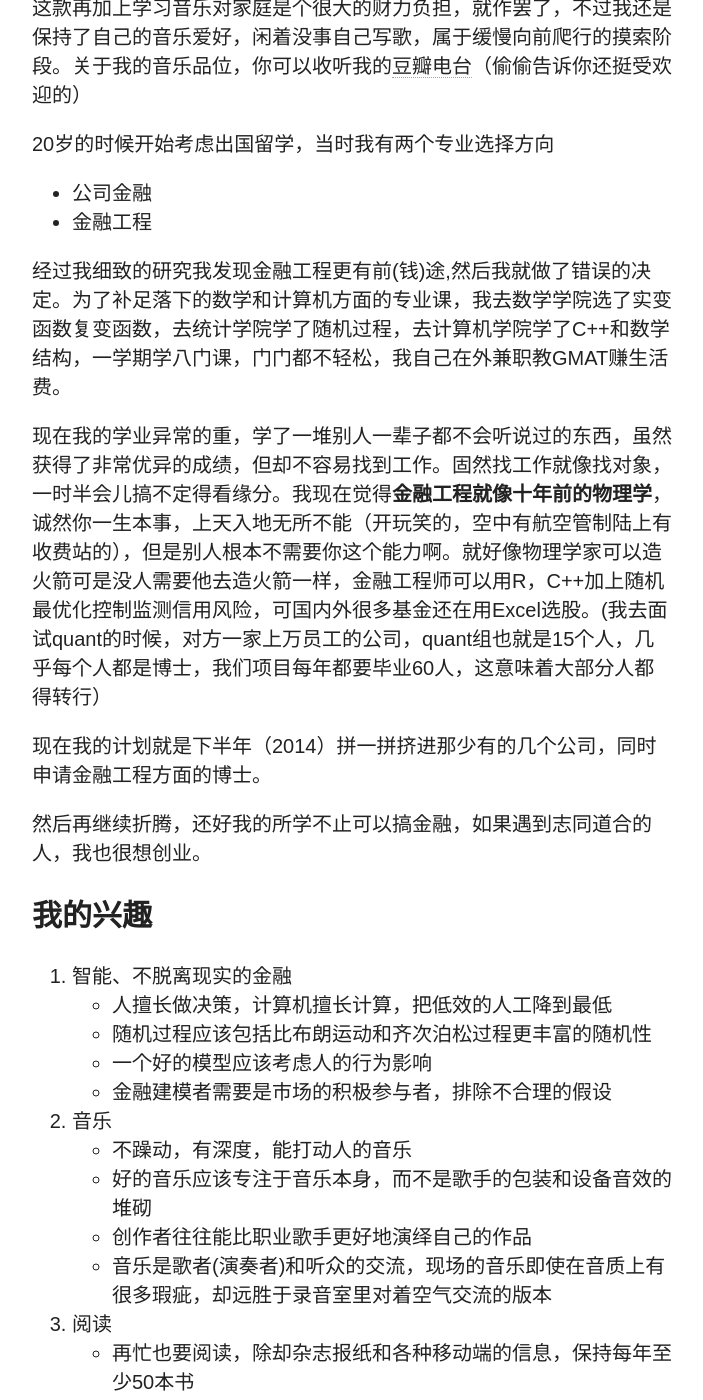
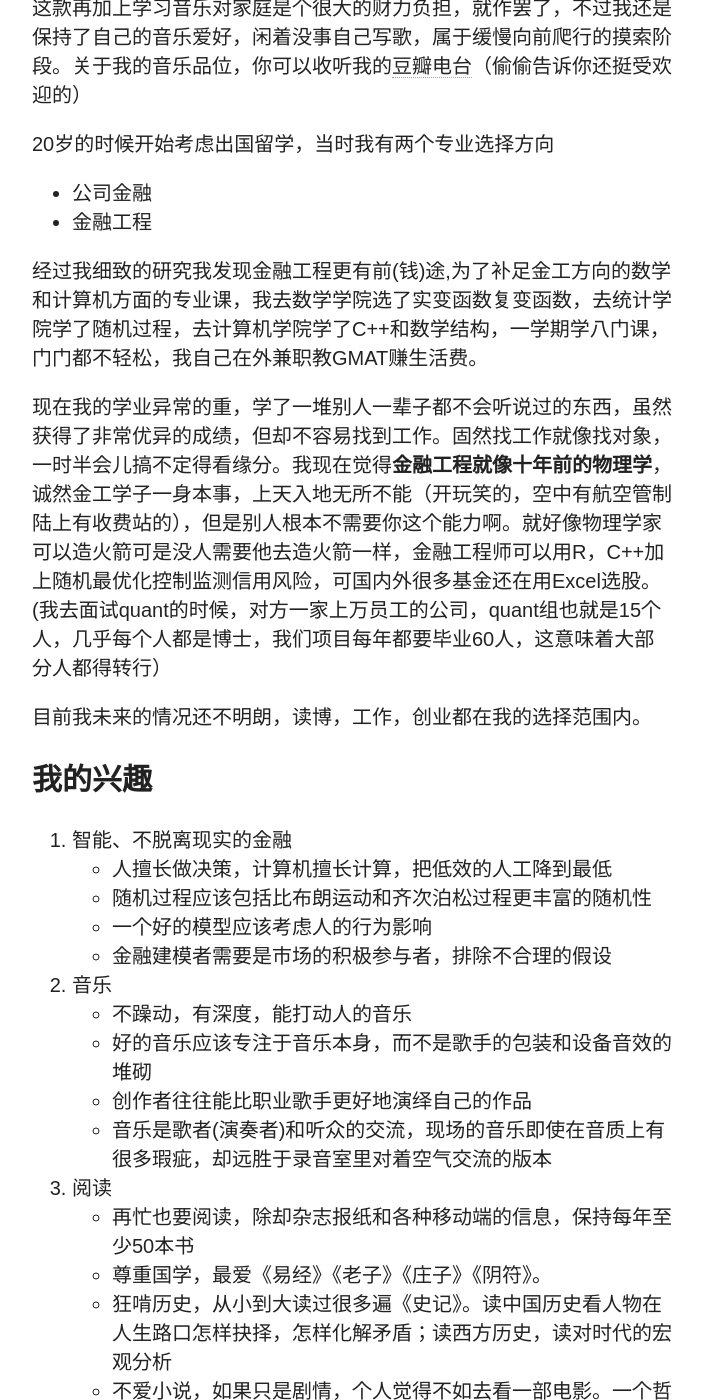
Before and after one commit to Renco/Renco.github.io, a Jekyll site: the page built from about.md, in a window 1280 px wide and 1400 px high, scrolled down 1079 px. Shown: the whole window, without its empty margins (288-991 px from the left). Built offline with Jekyll 4.4.1, drawn with Linux system fonts in a browser that asks for light colours; nearby versions of some CDN libraries; comment, search, counter and statistics services are not loaded; some of the changed lines change nothing that is shown; some of the changed text lies outside the part shown.

Commit message:
random changes

```diff
--- a/_includes/footer.html
+++ b/_includes/footer.html
@@ -1,4 +1,4 @@
-<span>&copy; {{ site.time | date: '%Y' }} {{ site.owner.name }}. Powered by <a href="http://jekyllrb.com">Jekyll</a> using the <a href="http://mademistakes.com/so-simple/">So Simple Theme</a>.</span>
+<span>&copy; {{ site.time | date: '%Y' }} {{ site.owner.name }}. Powered by <a href="http://jekyllrb.com">Jekyll</a> .</span>
 <div class="social-icons">
     <!--{% if site.owner.github %}<a href="http://github.com/{{ site.owner.github }}" title="{{ site.owner.name}} 的 Github" target="_blank"><img border="0" style="height:51px;width:51px;"  src="/assets/github.jpg"></a>{% endif %}
 	-->
--- a/_includes/head.html
+++ b/_includes/head.html
@@ -57,6 +57,8 @@
 <!-- 144x144 (precomposed) for iPad 3rd and 4th generation -->
 <link rel="apple-touch-icon-precomposed" sizes="144x144" href="{{ site.url }}/images/apple-touch-icon-144x144-precomposed.png">
 
+<!--新页面打开链接-->
+<script src="https://gist.github.com/azone/4523641.js"></script>
 
 <script language="javascript">
 <!--在新页面打开超链接-->
--- a/about.md
+++ b/about.md
@@ -20,13 +20,11 @@
 * 公司金融
 * 金融工程
 
-经过我细致的研究我发现金融工程更有前(钱)途,然后我就做了错误的决定。为了补足落下的数学和计算机方面的专业课，我去数学学院选了实变函数复变函数，去统计学院学了随机过程，去计算机学院学了C++和数学结构，一学期学八门课，门门都不轻松，我自己在外兼职教GMAT赚生活费。
+经过我细致的研究我发现金融工程更有前(钱)途,为了补足金工方向的数学和计算机方面的专业课，我去数学学院选了实变函数复变函数，去统计学院学了随机过程，去计算机学院学了C++和数学结构，一学期学八门课，门门都不轻松，我自己在外兼职教GMAT赚生活费。
 
-现在我的学业异常的重，学了一堆别人一辈子都不会听说过的东西，虽然获得了非常优异的成绩，但却不容易找到工作。固然找工作就像找对象，一时半会儿搞不定得看缘分。我现在觉得**金融工程就像十年前的物理学**，诚然你一生本事，上天入地无所不能（开玩笑的，空中有航空管制陆上有收费站的），但是别人根本不需要你这个能力啊。就好像物理学家可以造火箭可是没人需要他去造火箭一样，金融工程师可以用R，C++加上随机最优化控制监测信用风险，可国内外很多基金还在用Excel选股。(我去面试quant的时候，对方一家上万员工的公司，quant组也就是15个人，几乎每个人都是博士，我们项目每年都要毕业60人，这意味着大部分人都得转行）
+现在我的学业异常的重，学了一堆别人一辈子都不会听说过的东西，虽然获得了非常优异的成绩，但却不容易找到工作。固然找工作就像找对象，一时半会儿搞不定得看缘分。我现在觉得**金融工程就像十年前的物理学**，诚然金工学子一身本事，上天入地无所不能（开玩笑的，空中有航空管制陆上有收费站的），但是别人根本不需要你这个能力啊。就好像物理学家可以造火箭可是没人需要他去造火箭一样，金融工程师可以用R，C++加上随机最优化控制监测信用风险，可国内外很多基金还在用Excel选股。(我去面试quant的时候，对方一家上万员工的公司，quant组也就是15个人，几乎每个人都是博士，我们项目每年都要毕业60人，这意味着大部分人都得转行）
 
-现在我的计划就是下半年（2014）拼一拼挤进那少有的几个公司，同时申请金融工程方面的博士。
-
-然后再继续折腾，还好我的所学不止可以搞金融，如果遇到志同道合的人，我也很想创业。
+目前我未来的情况还不明朗，读博，工作，创业都在我的选择范围内。
 
 ##我的兴趣
 1. 智能、不脱离现实的金融
@@ -43,14 +41,29 @@
 	*  再忙也要阅读，除却杂志报纸和各种移动端的信息，保持每年至少50本书
 	*  尊重国学，最爱《易经》《老子》《庄子》《阴符》。
 	*  狂啃历史，从小到大读过很多遍《史记》。读中国历史看人物在人生路口怎样抉择，怎样化解矛盾；读西方历史，读对时代的宏观分析
-	*  不爱小说，如果只是剧情，不如去看一部电影。一个哲学家的思辨，一个心理学家对人性的深刻洞悉，一个经济学家对复杂现象的直观解释，往往更吸引我
+	*  不爱小说，如果只是剧情，个人觉得不如去看一部电影。一个哲学家的思辨，一个心理学家对人性的深刻洞悉，一个经济学家对复杂现象的直观解释，往往更吸引我
 	*  喜欢丰富的感情佐以丰富的修辞，喜欢楚歌唐诗和宋词
 4. 互联网
-	* MOOC(大型开放式网络课程）正在改变人的生活，斯坦福，麻省理工是其中的领头羊，Coursera和可汗学院不停尝试和完善这种新的教育方式
+	* MOOC(大型开放式网络课程）正在改变人的生活，[斯坦福](http://online.stanford.edu/)，[麻省理工](http://ocw.mit.edu/index.htm)是其中的领头羊，[Coursera](https://www.coursera.org/)和[可汗学院](https://www.khanacademy.org/)不停尝试和完善这种新的教育方式
 	* 互联网打破了空间上的距离阻隔，但却使得线下的交流变得越来越少越不必要。什么时候反其道而行之，互联网帮助人们建立线下的联系，把志趣相投的人聚合在一起？
 	* 把后台交给别人去做，让开发者更加专注前台的浏览体验和产品的内容
 
 
 ##学历
-* 2013 - 至今 波士顿大学管理学院数理金融硕士  _美国 波士顿_
+* 2013 - 至今 波士顿大学管理学院[数理金融硕士](http://smgworld.bu.edu/gpo/msmf/)  _美国 波士顿_
 * 2009 - 2013 西南财经大学经济与管理国际化创新人才班 金融经济双学位 _中国 成都_
+
+
+##联系我
+
+我的主要邮箱是rencochy@live.cn，这是联系我最好的方式
+
+如果是职业导向的咨询，你可以看看我的[LinkedIn](https://www.linkedin.com/in/rencochy)
+
+这里附上一份我最近的[简历]({{site.url}}/assets/mydoc.pdf)
+
+我平常在豆瓣呆的时间比较多，如果你对我的其他社交账号感兴趣有下面这些：
+
+*  [豆瓣](http://www.douban.com/people/renco/)
+*  [新浪微博](http://weibo.com/rencoxf4ever)
+*  [知乎](http://www.zhihu.com/people/chen-huang-yu)
```
